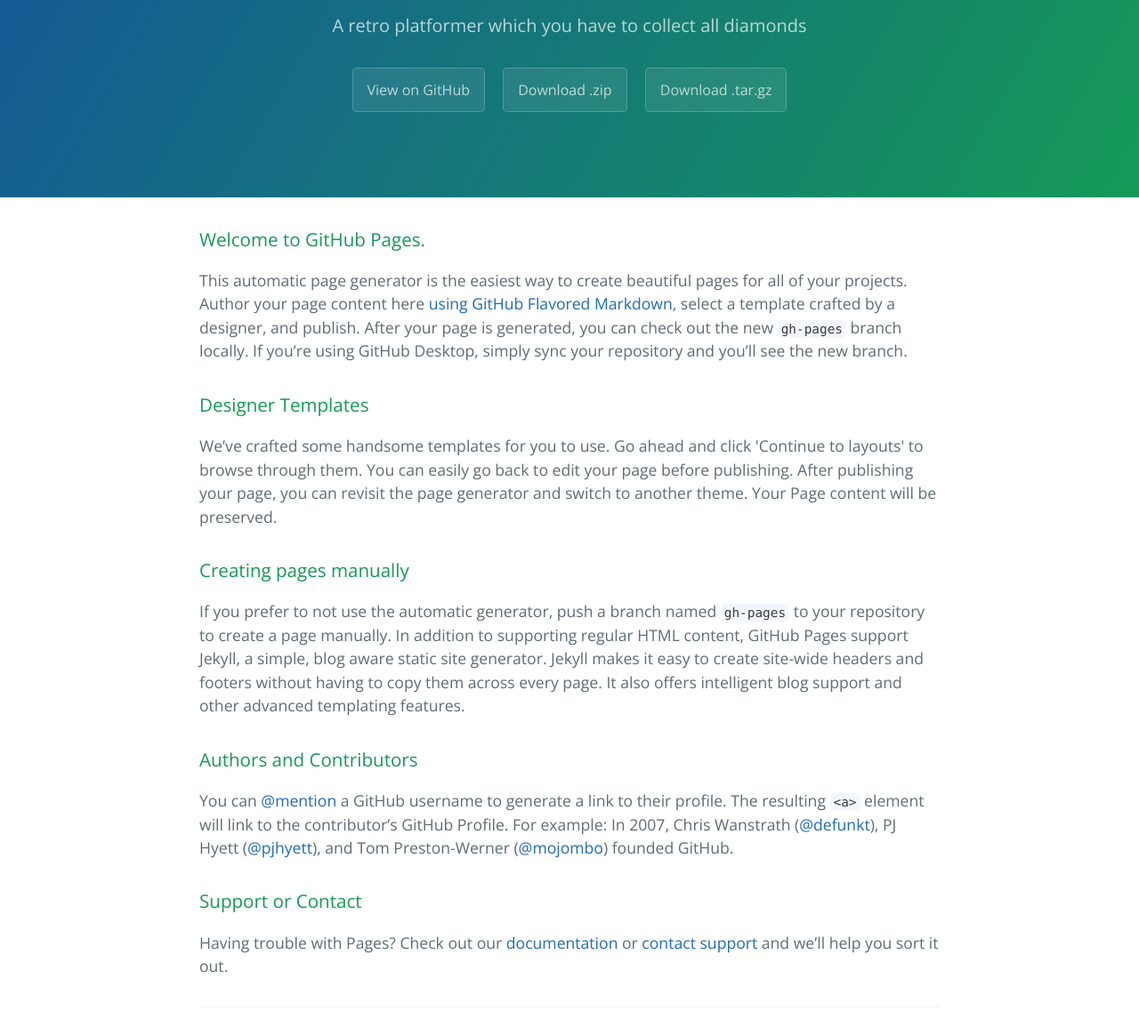
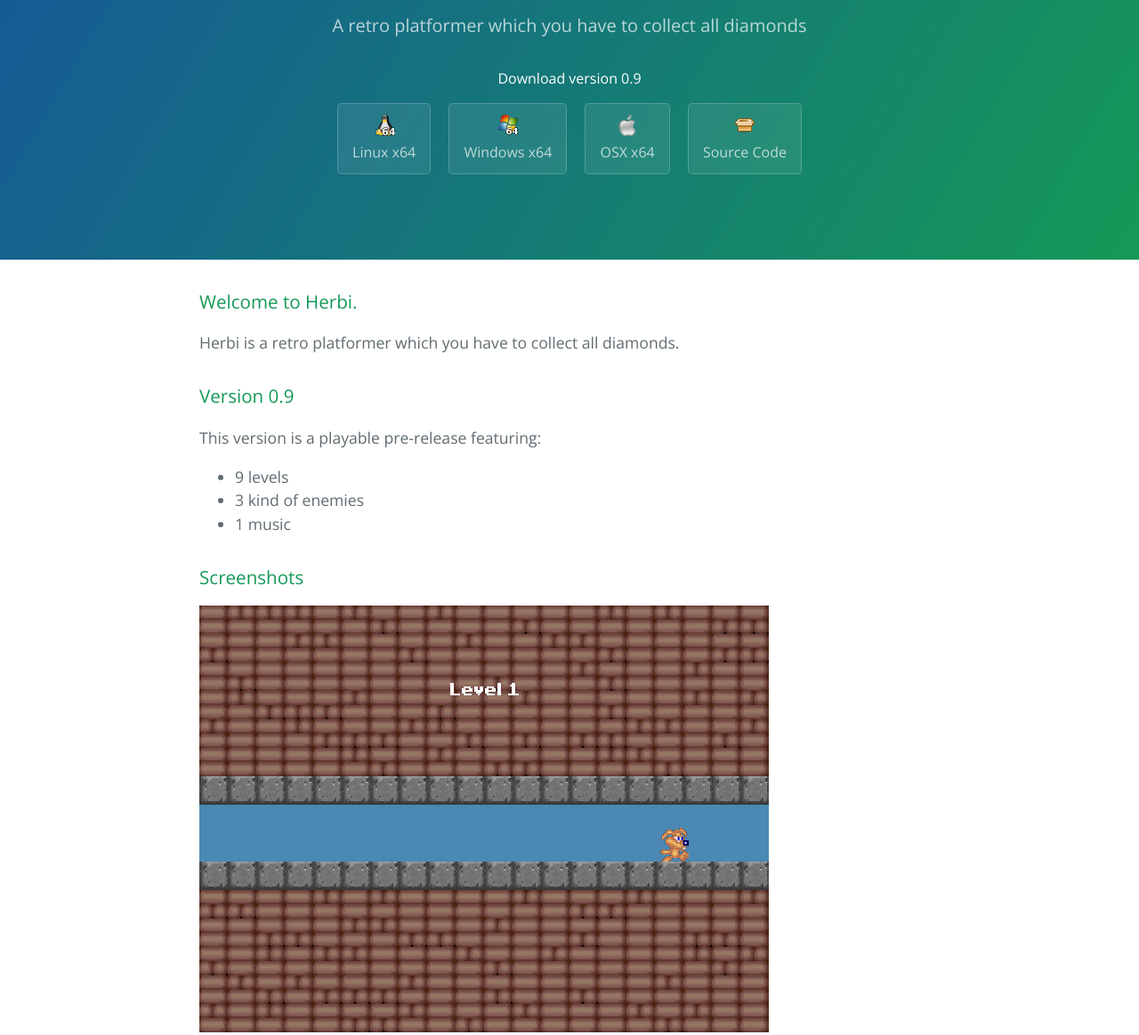
Before and after one commit to KOBUGE-Games/Herbi, a plain HTML site: page index.html in a window 1280 px wide. Shown: the part 161-1325 px from the top of the page at 89% size. Drawn offline with nearby package versions, Linux system fonts and the light colour scheme.

Commit message:
releasing webpage

```diff
--- a/index.html
+++ b/index.html
@@ -4,6 +4,7 @@
     <meta charset="UTF-8">
     <title>Herbi by KOBUGE-Games</title>
     <meta name="viewport" content="width=device-width, initial-scale=1">
+    <link rel="shortcut icon" type="image/x-icon" href="favicon.ico">
     <link rel="stylesheet" type="text/css" href="stylesheets/normalize.css" media="screen">
     <link href='https://fonts.googleapis.com/css?family=Open+Sans:400,700' rel='stylesheet' type='text/css'>
     <link rel="stylesheet" type="text/css" href="stylesheets/stylesheet.css" media="screen">
@@ -13,36 +14,54 @@
     <section class="page-header">
       <h1 class="project-name">Herbi</h1>
       <h2 class="project-tagline">A retro platformer which you have to collect all diamonds</h2>
-      <a href="https://github.com/KOBUGE-Games/Herbi" class="btn">View on GitHub</a>
-      <a href="https://github.com/KOBUGE-Games/Herbi/zipball/master" class="btn">Download .zip</a>
-      <a href="https://github.com/KOBUGE-Games/Herbi/tarball/master" class="btn">Download .tar.gz</a>
+      <p>Download version 0.9</p>
+      <a href="https://github.com/KOBUGE-Games/Herbi/releases/download/v0.9/Herbi_0.9_Linux.tar.gz" class="btn"><img src="images/logo_linux64.png"/><br/>Linux x64</a>
+      <a href="https://github.com/KOBUGE-Games/Herbi/releases/download/v0.9/Herbi_0.9_Windows.zip" class="btn"><img src="images/logo_win64.png"/><br/>Windows x64</a>
+      <a href="https://github.com/KOBUGE-Games/Herbi/releases/download/v0.9/Herbi_0.9_OSX.zip" class="btn"><img src="images/logo_mac.png"/><br/>OSX x64</a>
+      <a href="https://github.com/KOBUGE-Games/Herbi" class="btn"><img src="images/logo_source.png"/><br/>Source Code</a>
     </section>
 
     <section class="main-content">
       <h3>
-<a id="welcome-to-github-pages" class="anchor" href="#welcome-to-github-pages" aria-hidden="true"><span aria-hidden="true" class="octicon octicon-link"></span></a>Welcome to GitHub Pages.</h3>
+<a id="welcome-to-github-pages" class="anchor" href="#welcome-to-github-pages" aria-hidden="true"><span aria-hidden="true" class="octicon octicon-link"></span></a>Welcome to Herbi.</h3>
 
-<p>This automatic page generator is the easiest way to create beautiful pages for all of your projects. Author your page content here <a href="https://guides.github.com/features/mastering-markdown/">using GitHub Flavored Markdown</a>, select a template crafted by a designer, and publish. After your page is generated, you can check out the new <code>gh-pages</code> branch locally. If you’re using GitHub Desktop, simply sync your repository and you’ll see the new branch.</p>
+<p>Herbi is a retro platformer which you have to collect all diamonds.</p>
 
 <h3>
-<a id="designer-templates" class="anchor" href="#designer-templates" aria-hidden="true"><span aria-hidden="true" class="octicon octicon-link"></span></a>Designer Templates</h3>
+<a id="designer-templates" class="anchor" href="#designer-templates" aria-hidden="true"><span aria-hidden="true" class="octicon octicon-link"></span></a>Version 0.9</h3>
 
-<p>We’ve crafted some handsome templates for you to use. Go ahead and click 'Continue to layouts' to browse through them. You can easily go back to edit your page before publishing. After publishing your page, you can revisit the page generator and switch to another theme. Your Page content will be preserved.</p>
+<p>This version is a playable pre-release featuring:</p>
+<ul>
+  <li>9 levels</li>
+  <li>3 kind of enemies</li>
+  <li>1 music</li>
+</ul>
 
 <h3>
-<a id="creating-pages-manually" class="anchor" href="#creating-pages-manually" aria-hidden="true"><span aria-hidden="true" class="octicon octicon-link"></span></a>Creating pages manually</h3>
+<a id="authors-and-contributors" class="anchor" href="#authors-and-contributors" aria-hidden="true"><span aria-hidden="true" class="octicon octicon-link"></span></a>Screenshots</h3>
+<div class="row">
+  <div class="col-md-4">
+    <img src="images/ss1.jpg" alt="Herbie Screenshot 1"/>
+  </div>
+  <div class="col-md-4">
+    <img src="images/ss2.jpg" alt="Herbie Screenshot 2"/>
+  </div>
+  <div class="col-md-4">
+    <img src="images/ss3.jpg" alt="Herbie Screenshot 3"/>
+  </div>
+</div>
 
-<p>If you prefer to not use the automatic generator, push a branch named <code>gh-pages</code> to your repository to create a page manually. In addition to supporting regular HTML content, GitHub Pages support Jekyll, a simple, blog aware static site generator. Jekyll makes it easy to create site-wide headers and footers without having to copy them across every page. It also offers intelligent blog support and other advanced templating features.</p>
 
 <h3>
-<a id="authors-and-contributors" class="anchor" href="#authors-and-contributors" aria-hidden="true"><span aria-hidden="true" class="octicon octicon-link"></span></a>Authors and Contributors</h3>
+<a id="creating-pages-manually" class="anchor" href="#creating-pages-manually" aria-hidden="true"><span aria-hidden="true" class="octicon octicon-link"></span></a>Credits</h3>
 
-<p>You can <a href="https://help.github.com/articles/basic-writing-and-formatting-syntax/#mentioning-users-and-teams" class="user-mention">@mention</a> a GitHub username to generate a link to their profile. The resulting <code>&lt;a&gt;</code> element will link to the contributor’s GitHub Profile. For example: In 2007, Chris Wanstrath (<a href="https://github.com/defunkt" class="user-mention">@defunkt</a>), PJ Hyett (<a href="https://github.com/pjhyett" class="user-mention">@pjhyett</a>), and Tom Preston-Werner (<a href="https://github.com/mojombo" class="user-mention">@mojombo</a>) founded GitHub.</p>
+<p>This game was made by <a href="https://github.com/KOBUGE-Games">Kobuge Games</a></p>
+
 
 <h3>
 <a id="support-or-contact" class="anchor" href="#support-or-contact" aria-hidden="true"><span aria-hidden="true" class="octicon octicon-link"></span></a>Support or Contact</h3>
 
-<p>Having trouble with Pages? Check out our <a href="https://help.github.com/pages">documentation</a> or <a href="https://github.com/contact">contact support</a> and we’ll help you sort it out.</p>
+<p>Find us at irc.freenode.net #kobuge</p>
 
       <footer class="site-footer">
         <span class="site-footer-owner"><a href="https://github.com/KOBUGE-Games/Herbi">Herbi</a> is maintained by <a href="https://github.com/KOBUGE-Games">KOBUGE-Games</a>.</span>
```
Also changed, not shown: favicon.ico (added), images/logo_linux64.png (added), images/logo_mac.png (added), images/logo_source.png (added), images/logo_win64.png (added), images/ss1.jpg (added), images/ss2.jpg (added), images/ss3.jpg (added).
